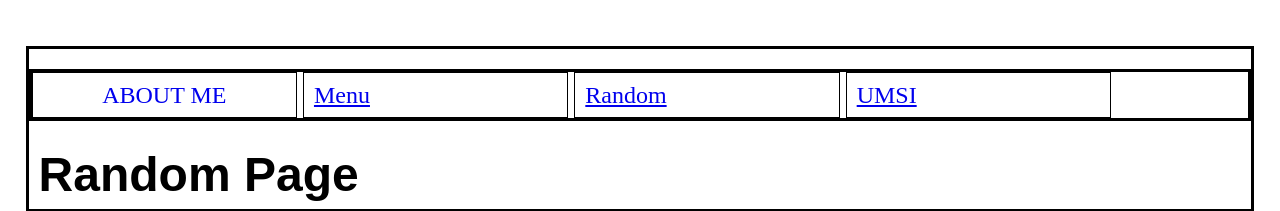
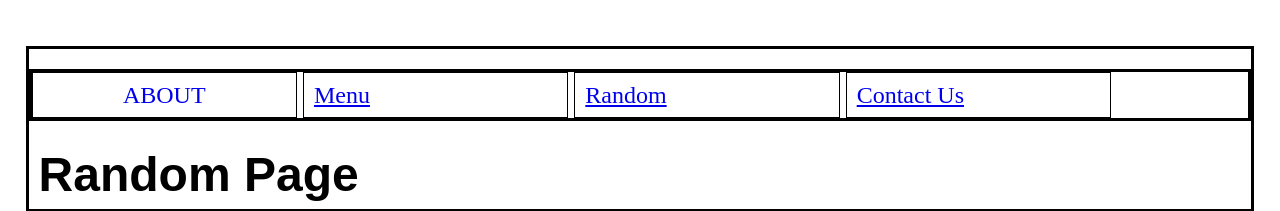
Before and after one commit to yueric985/finalProject, a plain HTML site: page random.html in a window 1280 px wide. Shown: the top 211 px of the page. Drawn offline with Linux system fonts and the light colour scheme.

Commit message:
Update random.html

```diff
--- a/random.html
+++ b/random.html
@@ -14,10 +14,10 @@
 	<header>
 		<nav>
 			<ul>
-				<li class="active"><a href = "index.html" >About Me</a></li>
-				<li><a href = "personal.html">Menu</a></li>
+				<li class="active"><a href = "index.html" >About</a></li>
+				<li><a href = "Menu.html">Menu</a></li>
 				<li><a href = "random.html">Random</a></li>
-				<li><a href = "http://www.si.umich.edu">UMSI</a></li>
+				<li><a href = "Location.html">Contact Us</a></li>
 			</ul>
 		</nav>
 
```
